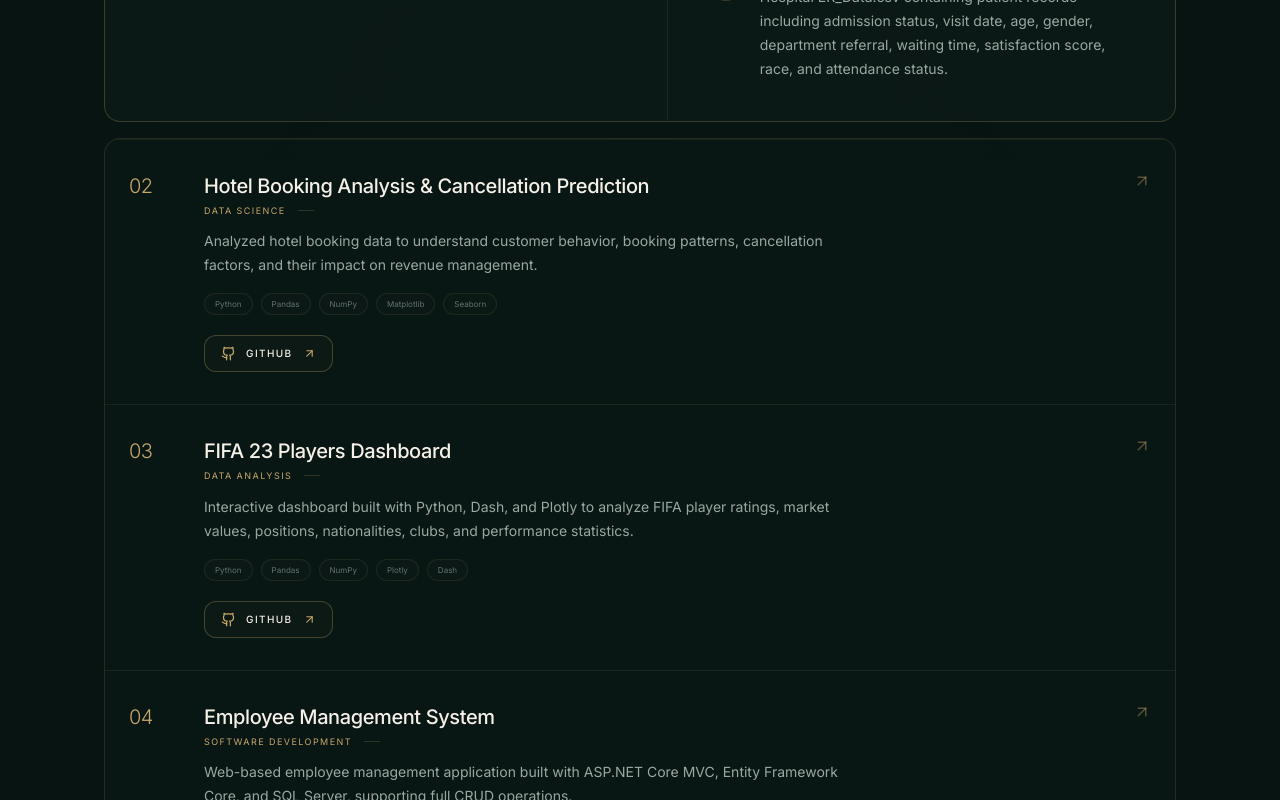
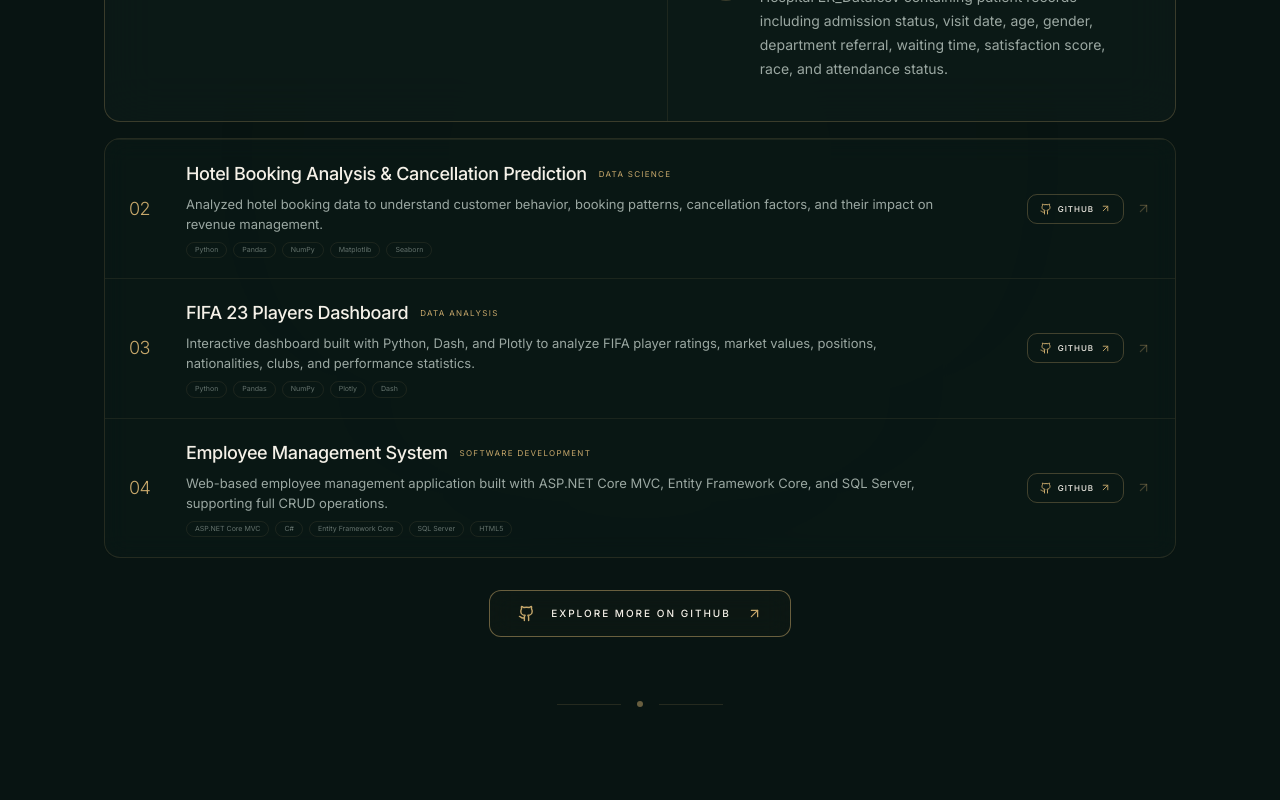
Before and after one commit to DohaAbdelrahman/Doha, a Next.js app: page / in a window 1280 px wide. Shown: the part 3200-4000 px from the top of the page. Built offline with nearby package versions, Linux system fonts and the light colour scheme.

Commit message:
update projects

```diff
--- a/src/sections/ProjectsSection.tsx
+++ b/src/sections/ProjectsSection.tsx
@@ -27,7 +27,7 @@
 
 /* =========================================================
    CASE STUDY MODAL
-   Only used for the FIRST / FEATURED project
+   FIRST PROJECT ONLY
 ========================================================= */
 
 function CaseStudyModal({
@@ -397,7 +397,7 @@
 
 /* =========================================================
    FEATURED PROJECT
-   FIRST PROJECT STAYS AS CASE STUDY
+   FIRST PROJECT - KEEP CASE STUDY
 ========================================================= */
 
 function FeaturedProject({
@@ -614,7 +614,7 @@
             </div>
           </div>
 
-          {/* Case Study Button */}
+          {/* Case Study */}
 
           <button
             type="button"
@@ -757,8 +757,8 @@
 }
 
 /* =========================================================
-   NORMAL PROJECT
-   SECOND PROJECT AND AFTER
+   COMPACT PROJECT ROW
+   PROJECT 02+
 ========================================================= */
 
 function ProjectRow({
@@ -772,7 +772,7 @@
     <motion.article
       initial={{
         opacity: 0,
-        y: 10,
+        y: 8,
       }}
       whileInView={{
         opacity: 1,
@@ -780,37 +780,37 @@
       }}
       viewport={{
         once: true,
-        margin: "-40px",
+        margin: "-30px",
       }}
       transition={{
-        duration: 0.45,
+        duration: 0.4,
       }}
       className="
         group
         border-t
         border-[#C7A86B]/10
         px-4
-        py-7
+        py-5
         transition-all
         duration-300
         hover:bg-[#C7A86B]/[0.025]
         sm:px-6
-        sm:py-8
+        sm:py-5
       "
     >
       <div
         className="
           grid
-          gap-5
-          lg:grid-cols-[55px_1fr_auto]
-          lg:items-start
+          gap-3
+          lg:grid-cols-[45px_1fr_auto]
+          lg:items-center
         "
       >
         {/* Number */}
 
         <span
           className="
-            text-xl
+            text-lg
             font-light
             tracking-[-0.03em]
             text-[#C7A86B]
@@ -822,29 +822,27 @@
         {/* Content */}
 
         <div className="min-w-0">
-          {/* Title */}
+          {/* Title + Category */}
 
+          <div className="flex flex-wrap items-center gap-x-3 gap-y-1">
             <h3
               className="
-              text-lg
+                text-base
                 font-medium
                 tracking-[-0.02em]
                 text-[#F5F1E8]
                 transition-colors
                 duration-300
                 group-hover:text-[#C7A86B]
-              sm:text-xl
+                sm:text-lg
               "
             >
               {project.title}
             </h3>
 
-          {/* Category */}
-
-          <div className="mt-1 flex items-center gap-3">
             <span
               className="
-                text-[9px]
+                text-[8px]
                 uppercase
                 tracking-[0.16em]
                 text-[#C7A86B]
@@ -852,27 +850,18 @@
             >
               {project.category}
             </span>
-
-            <span
-              className="
-                hidden
-                h-px
-                w-4
-                bg-[#C7A86B]/20
-                sm:block
-              "
-            />
           </div>
 
           {/* Description */}
 
           <p
             className="
-              mt-3
-              max-w-2xl
-              text-sm
-              leading-6
+              mt-1.5
+              max-w-3xl
+              text-xs
+              leading-5
               text-[#9BA8A2]
+              sm:text-[13px]
             "
           >
             {project.shortDescription}
@@ -880,7 +869,7 @@
 
           {/* Technologies */}
 
-          <div className="mt-4 flex flex-wrap gap-2">
+          <div className="mt-2 flex flex-wrap gap-1.5">
             {project.technologies
               .slice(0, 5)
               .map((technology) => (
@@ -890,10 +879,9 @@
                     rounded-full
                     border
                     border-[#C7A86B]/10
-                    bg-[#C7A86B]/[0.015]
-                    px-2.5
-                    py-1
-                    text-[8px]
+                    px-2
+                    py-0.5
+                    text-[7px]
                     text-[#65736D]
                   "
                 >
@@ -901,10 +889,18 @@
                 </span>
               ))}
           </div>
+        </div>
 
         {/* Buttons */}
 
-          <div className="mt-5 flex flex-wrap gap-3">
+        <div
+          className="
+            flex
+            shrink-0
+            items-center
+            gap-2
+          "
+        >
           {/* GitHub */}
 
           {project.githubUrl && (
@@ -915,17 +911,16 @@
               className="
                 inline-flex
                 items-center
-                  gap-2.5
-                  rounded-lg
+                gap-1.5
+                rounded-md
                 border
                 border-[#C7A86B]/30
-                  bg-[#C7A86B]/[0.025]
-                  px-4
-                  py-2.5
-                  text-[10px]
+                px-3
+                py-2
+                text-[8px]
                 font-medium
                 uppercase
-                  tracking-[0.14em]
+                tracking-[0.12em]
                 text-[#F5F1E8]
                 transition-all
                 duration-300
@@ -934,14 +929,14 @@
               "
             >
               <Github
-                  size={15}
+                size={12}
                 className="text-[#C7A86B]"
               />
 
               GitHub
 
               <ArrowUpRight
-                  size={13}
+                size={11}
                 className="text-[#C7A86B]"
               />
             </a>
@@ -957,54 +952,47 @@
               className="
                 inline-flex
                 items-center
-                  gap-2.5
-                  rounded-lg
+                gap-1.5
+                rounded-md
                 border
-                  border-[#C7A86B]/60
-                  bg-[#C7A86B]/[0.07]
-                  px-4
-                  py-2.5
-                  text-[10px]
+                border-[#C7A86B]/55
+                bg-[#C7A86B]/[0.05]
+                px-3
+                py-2
+                text-[8px]
                 font-medium
                 uppercase
-                  tracking-[0.14em]
+                tracking-[0.12em]
                 text-[#F5F1E8]
                 transition-all
                 duration-300
                 hover:border-[#D8BC82]
-                  hover:bg-[#C7A86B]/[0.13]
+                hover:bg-[#C7A86B]/[0.12]
               "
             >
               Live Demo
 
               <ArrowUpRight
-                  size={13}
+                size={11}
                 className="text-[#C7A86B]"
               />
             </a>
           )}
-          </div>
-        </div>
 
           {/* Arrow */}
 
-        <div
+          <ArrowUpRight
+            size={15}
             className="
+              ml-1
               hidden
-            items-center
-            justify-end
-            lg:flex
-          "
-        >
-          <ArrowUpRight
-            size={18}
-            className="
-              text-[#C7A86B]/40
+              text-[#C7A86B]/30
               transition-all
               duration-300
-              group-hover:-translate-y-1
-              group-hover:translate-x-1
+              group-hover:-translate-y-0.5
+              group-hover:translate-x-0.5
               group-hover:text-[#C7A86B]
+              xl:block
             "
           />
         </div>
@@ -1206,7 +1194,7 @@
           </motion.header>
 
           {/* =================================================
-              FIRST PROJECT — UNCHANGED CASE STUDY
+              FIRST PROJECT
           ================================================= */}
 
           {featuredProject && (
@@ -1222,7 +1210,7 @@
           )}
 
           {/* =================================================
-              OTHER PROJECTS
+              PROJECTS 02+
           ================================================= */}
 
           <div
@@ -1247,7 +1235,9 @@
             )}
           </div>
 
-          {/* Explore More */}
+          {/* =================================================
+              EXPLORE MORE
+          ================================================= */}
 
           <motion.div
             initial={{
@@ -1360,7 +1350,7 @@
 
       {/* =====================================================
           CASE STUDY MODAL
-          Only opens for first project
+          FIRST PROJECT ONLY
       ===================================================== */}
 
       <AnimatePresence>
```
Lines whose indentation alone changed are shown as unchanged.
